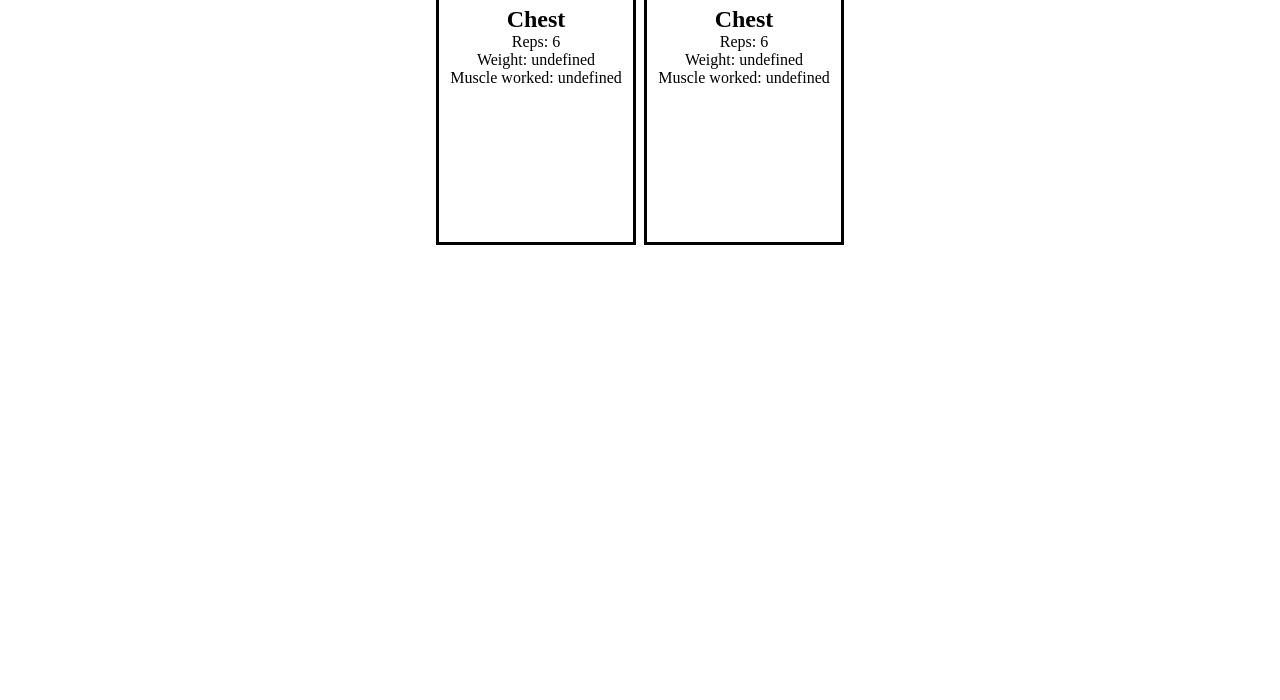
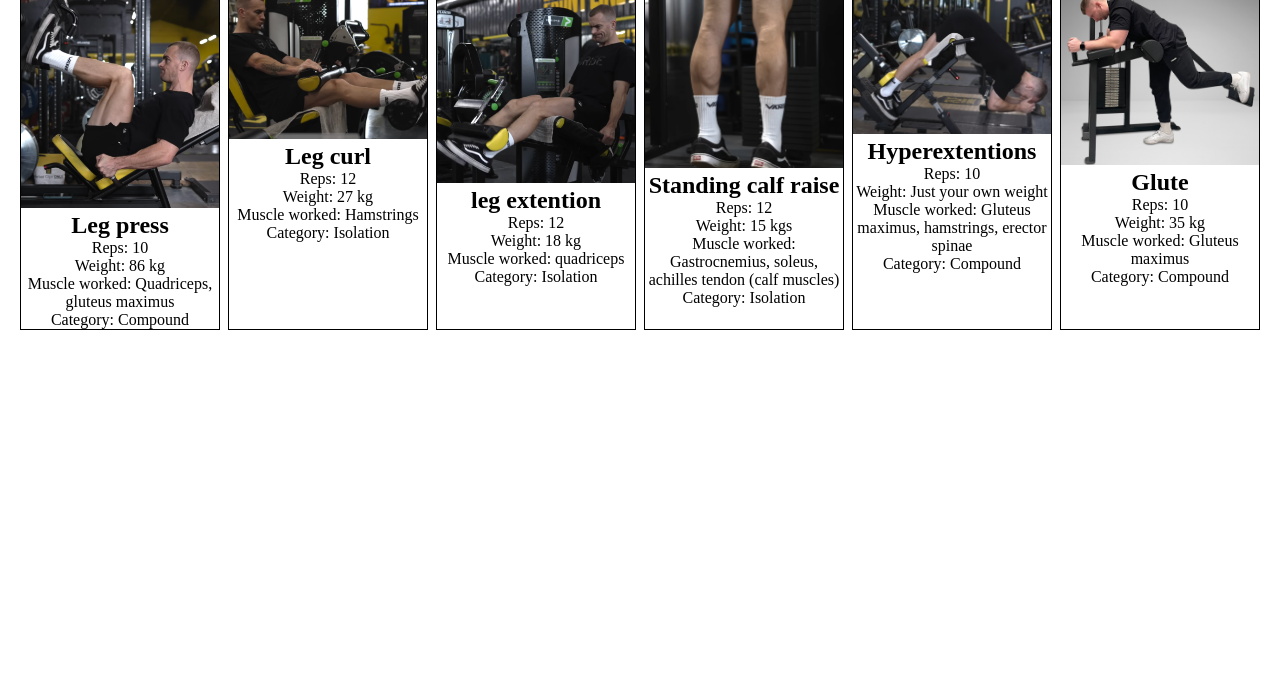
Before and after one commit to camillonunez1998/gym-app, a plain HTML site: page pages/leg-day.html in a window 1280 px wide. Shown: the part 100-800 px from the top of the page. Drawn offline with Linux system fonts and the light colour scheme.

Commit message:
horizontal day update

```diff
--- a/index.js
+++ b/index.js
@@ -3,8 +3,8 @@ const contentElement = document.querySelector('.content');
 const headerTitle = document.querySelector('.header-title');
 
 // able to render the card workouts
-const renderWorkoutCard = (name, image, reps, description, weight, workedmuscles) => {
-  console.log(name, image, reps, description, weight, workedmuscles);
+const renderWorkoutCard = (name, image, reps, description, weight, workedmuscles, category) => {
+  console.log(name, image, reps, description, weight, workedmuscles, category);
 
   // Creating card element
   let cardElement = document.createElement('div');
@@ -40,6 +40,10 @@ const renderWorkoutCard = (name, image, reps, description, weight, workedmuscles
   workedmusclesElement.className = 'workedmuscles';
   workedmusclesElement.textContent = `Muscle worked: ${workedmuscles}`;// Assign the text for weight, using a prefix for clarity
 
+// Create a category element
+  let categoryElement = document.createElement('p');
+  categoryElement.className = 'category';
+  categoryElement.textContent = `Category: ${category}`;
 
   // Add the elements into the card
   cardElement.append(imageElement);
@@ -48,6 +52,7 @@ const renderWorkoutCard = (name, image, reps, description, weight, workedmuscles
   cardElement.append(repsElement);
   cardElement.append(weightElement);
   cardElement.append(workedmusclesElement);
+  cardElement.append(categoryElement);
 
   // Add the card elements into the content section
   contentElement.append(cardElement);
@@ -71,7 +76,7 @@ fetch('../workouts.json')
       if (item.name === currentDay) {
         // Render each workout into a card element
         item.data.forEach((workout) =>
-          renderWorkoutCard(workout.name, workout.image, workout.reps, workout.description, workout.weight, workout.workedmuscles)
+          renderWorkoutCard(workout.name, workout.image, workout.reps, workout.description, workout.weight, workout.workedmuscles, workout.category)
         );
       }
     });
--- a/style.css
+++ b/style.css
@@ -43,16 +43,27 @@ ul li a {
   justify-content: center;
   gap: 8px;
   flex-wrap: wrap;
+  /* 'align-items: stretch' makes all cards in the same row share the height
+     of the tallest card, ensuring visual uniformity. */
+  align-items: stretch;
 }
 
 .card {
   /* This ensures that the border and padding do not increase the total width of 200px */
   box-sizing: border-box;
-  height: 260px;
+
+  /* The fixed 'height' was causing content overflow and inconsistency.
+     It has been removed or replaced with 'min-height' so the card can grow. */
+  /* height: 260px; <--- REMOVED/FIXED */
+  min-height: 260px; /* OPTIONAL: Sets a minimum base height */
+
   width: 200px;
   text-align: center;
-  border: 1px 1px 1px solid black;
-  border-style: solid;
+
+  /* Simplified and corrected border declaration */
+  border: 1px solid black;
+  /* border-style: solid; no longer needed if using the shorthand above */
+
   /* Set position so that z-index works */
   position: relative;
 }
--- a/workouts.json
+++ b/workouts.json
@@ -4,60 +4,159 @@
       "name": "Horizontal Day",
       "data": [
         {
-          "name": "Flat dumbbell press",
-          "image": "https://static.strengthlevel.com/images/exercises/dumbbell-bench-press/dumbbell-bench-press-800.jpg",
+          "name": "Flat Dumbbell Press",
+          "image": "/images/horizontal/flat-dumbbell.png",
           "reps": 10,
           "series": 4,
           "weight": "10 kg",
-          "description": "Lie back on a flat bench holding a dumbbell in each hand above you at arm's length. Your feet should be flat on the floor. This will be your starting position. Lower the dumbbells to the sides of your chest, keeping your elbows at a 45-degree angle to your torso. Pause, then press the weights back up to the starting position."
+          "workedmuscles": "Lats, rhomboids, trapezius,  rear shoulders",
+          "category": "Compound"
         },
         {
-          "name": "Incline dumbbell row",
-          "image": "https://cdn.muscleandstrength.com/sites/default/files/chest-supported-dumbbell-row-pronated.jpg",
-          "reps": 6,
+          "name": "Incline Dumbbell Rows",
+          "image": "/images/horizontal/incline-dumbbell.png",
+          "reps": 10,
           "series": 4,
           "weight": "10 kg",
-          "description": "Lie face down on an incline bench set to about 30-45 degrees, holding a dumbbell in each hand with your arms fully extended toward the floor. Pull the dumbbells up toward your torso, squeezing your shoulder blades together at the top of the movement. Lower the weights back to the starting position."
+          "workedmuscles": "Pectoralis major, front shoulder, triceps brachii",
+          "category": "Compound"
         },
         {
           "name": "Pec Deck Chest Fly",
-          "image": "https://liftmanual.com/wp-content/uploads/2023/04/lever-pec-deck-fly.jpg",
-          "reps": 10,
+          "image": "/images/horizontal/peck-deck.png",
+          "reps": 12,
           "series": 4,
-          "weight": "60 kg",
-          "description": "Sit on the pec deck machine with your back firmly against the pad. Place your forearms on the padded levers, keeping your elbows slightly bent. Bring the levers together in front of your chest by squeezing your pectoral muscles. Pause briefly, then slowly return to the starting position."
+          "weight": "32 kg",
+          "workedmuscles":"Pectoralis major",
+          "category": "Isolation"
         },
         {
           "name": "Reverse Pec Deck",
-          "image": "https://blog.myarsenalstrength.com/hs-fs/hubfs/reverse-pec-deck-machine-benefits%20(1).png?width=500&height=281&name=reverse-pec-deck-machine-benefits%20(1).png",
-          "reps": 10,
+          "image": "/images/horizontal/reverse-peck-deck.png",
+          "reps": 12,
           "series": 4,
-          "weight": "60 kg",
-          "description": "Sit on the pec deck machine facing the pad, with your chest against the backrest. Grasp the handles with your arms extended in front of you. Pull the handles apart by squeezing your shoulder blades together, focusing on engaging your rear deltoids. Pause briefly, then slowly return to the starting position."
+          "weight": "32 kg",
+          "workedmuscles": "Rear shoulders",
+          "category": "Isolation"
         },
         {
-          "name": "Dumbbell kills",
-          "image": "https://www.fitkituk.com/blog/wp-content/uploads/2025/08/Bicep-curls-using-dumbbells-700x700.png",
-          "reps": 10,
+          "name": "Dumbbell curls",
+          "image": "/images/horizontal/dumbbell-curls.png",
+          "reps": 12,
           "series": 4,
           "weight": "8 kg",
-          "description": "Stand with a dumbbell in each hand at arm's length. Keep your elbows close to your torso and rotate the palms of your hands until they are facing forward. Now, keeping the upper arms stationary, exhale and curl the weights while contracting your biceps."
+          "workedmuscles": "Biceps",
+          "category": "Isolation"
         }
       ]
     },
     {
       "name": "Vertical Day",
-      "data": [{ "name": "Pull-ups", "category":"compound", "image": "https://cdn.shopify.com/s/files/1/0705/5432/1194/files/mikolo-pull-ups-blog-2.png?v=1693468017", "reps": 10, "series":4, "weight":"60 lbs", "workedmuscles": "Lats, biceps" },
-      {"name": "Seated Smith Machine OHP - flat bench", "category":"compound", "image": "https://i.ytimg.com/vi/OLqZDUUD2b0/hq720.jpg?sqp=-oaymwEhCK4FEIIDSFryq4qpAxMIARUAAAAAGAElAADIQj0AgKJD&rs=AOn4CLB7en5oiLyR758il0Krz0_nXI4bBw", "reps": 10, "series":4, "weight":"Just the bar","workedmuscles": "Anterior Deltoid, Triceps Brachii, Lateral Deltoid"},
-      {"name": "Cable straight arm pull-down", "category":"Isolated", "image": "https://i.ytimg.com/vi/MKvaz4VzA6g/maxresdefault.jpg", "reps": 12, "series":4, "weight":"27.5 lbs","workedmuscles": "Lats"},
-      {"name": "Dumbell lateral raises", "category":"Isolated", "image": "https://hips.hearstapps.com/hmg-prod/images/fai-6871-jpg-1646751792.jpg?crop=1xw:0.84375xh;0,0.149xh", "reps": 12, "series":4, "weight":"5 kgs","workedmuscles": "Lateral deltoid"},
-      {"name": "Cable overhead tricep extension (rope)", "category":"Isolated", "image": "https://liftmanual.com/wp-content/uploads/2023/04/cable-rope-high-pulley-overhead-tricep-extension.jpg", "reps": 12, "series":4, "weight":"17.5 lbs","workedmuscles": "Triceps Brachii"} ]
+      "data": [
+      {
+        "name": "Pull-ups",
+        "category":"Compound",
+        "image": "/images/pull-ups.png",
+        "reps": 10,
+        "series":4,
+        "weight":"60 lbs",
+        "workedmuscles": "Lats, biceps"
+      },
+      {
+        "name": "Seated Smith Machine OHP - flat bench",
+        "category":"Compound",
+        "image": "https://i.ytimg.com/vi/OLqZDUUD2b0/hq720.jpg?sqp=-oaymwEhCK4FEIIDSFryq4qpAxMIARUAAAAAGAElAADIQj0AgKJD&rs=AOn4CLB7en5oiLyR758il0Krz0_nXI4bBw",
+        "reps": "8-8-10-10",
+        "series":4,
+        "weight":"Just the bar",
+        "workedmuscles": "Anterior Deltoid, Triceps Brachii, Lateral Deltoid"
+      },
+      {
+        "name": "Cable straight arm pull-down",
+        "category":"Isolation",
+        "image": "https://i.ytimg.com/vi/MKvaz4VzA6g/maxresdefault.jpg",
+        "reps": 12,
+        "series":4,
+        "weight":"27.5 lbs",
+        "workedmuscles": "Lats"
+      },
+      {
+        "name": "Dumbell lateral raises",
+        "category":"Isolation",
+        "image": "https://hips.hearstapps.com/hmg-prod/images/fai-6871-jpg-1646751792.jpg?crop=1xw:0.84375xh;0,0.149xh",
+        "reps": 10,
+        "series":4,
+        "weight":"5 kgs",
+        "workedmuscles": "Lateral deltoid"
+      },
+      {
+        "name": "Cable overhead tricep extension (rope)",
+        "category":"Isolation",
+        "image": "https://liftmanual.com/wp-content/uploads/2023/04/cable-rope-high-pulley-overhead-tricep-extension.jpg",
+        "reps": 12,
+        "series":4,
+        "weight":"17.5 lbs",
+        "workedmuscles": "Triceps Brachii"
+        }
+      ]
     },
     {
       "name": "Leg Day",
       "data": [
-        { "name": "Chest", "image": "", "reps": 6 },
-        { "name": "Chest", "image": "", "reps": 6 }
+        {
+          "name": "Leg press",
+          "category":"Compound",
+          "image": "/images/leg-press.png",
+          "reps": 10,
+          "series":4,
+          "weight":"86 kg",
+          "workedmuscles": "Quadriceps, gluteus maximus"
+        },
+        {
+          "name": "Leg curl",
+          "category":"Isolation",
+          "image": "/images/leg-curl.png",
+          "reps": 12,
+          "series":4,
+          "weight":"27 kg",
+          "workedmuscles": "Hamstrings"
+        },
+        {
+          "name": "leg extention",
+          "category":"Isolation",
+          "image": "/images/leg-extention.png",
+          "reps": 12,
+          "series":4,
+          "weight":"18 kg",
+          "workedmuscles": "quadriceps"
+        },
+        {
+          "name": "Standing calf raise",
+          "category":"Isolation",
+          "image": "/images/calf-raise.png",
+          "reps": 12,
+          "series":4,
+          "weight":"15 kgs",
+          "workedmuscles": "Gastrocnemius, soleus, achilles tendon (calf muscles)"
+        },
+        {
+          "name": "Hyperextentions",
+          "category":"Compound",
+          "image": "/images/hyperextentions.png",
+          "reps": 10,
+          "series":4,
+          "weight":"Just your own weight",
+          "workedmuscles": "Gluteus maximus, hamstrings, erector spinae"
+        },
+        {
+          "name": "Glute",
+          "category":"Compound",
+          "image": "/images/leg/glute.png",
+          "reps": 10,
+          "series":4,
+          "weight":"35 kg",
+          "workedmuscles": "Gluteus maximus"
+        }
       ]
     }
   ]
```
Also changed, not shown: images/cable-overhead.png (added), images/cable-pull-down.png (added), images/calf-raise.png (added), images/dumbell-lat-raise.png (added), images/horizontal/dumbbell-curls.png (added), images/horizontal/flat-dumbbell.png (added), images/horizontal/incline-dumbbell.png (added), images/horizontal/peck-deck.png (added), images/horizontal/reverse-peck-deck.png (added), images/hyperextentions.png (added), images/leg-curl.png (added), images/leg-extention.png (added), images/leg-press.png (added), images/leg/glute.png (added), 1 more files, 1 other file.
